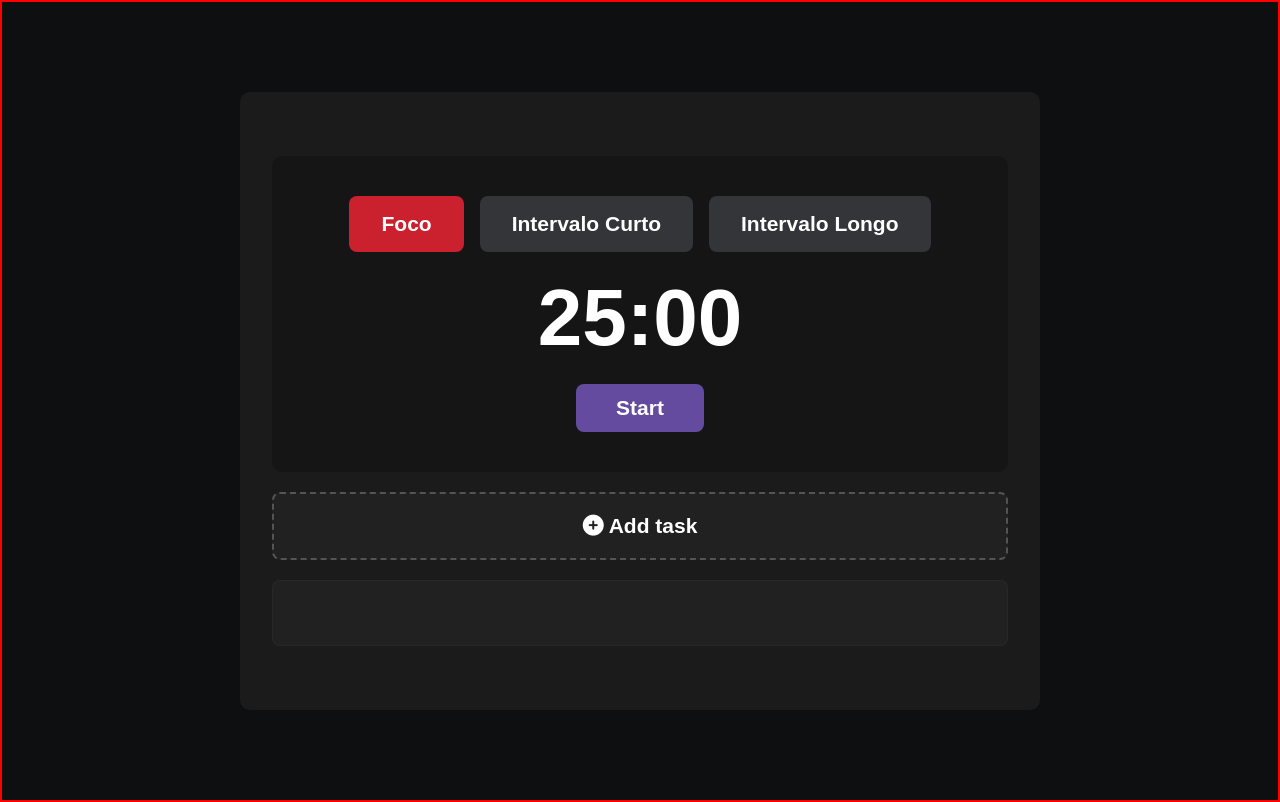
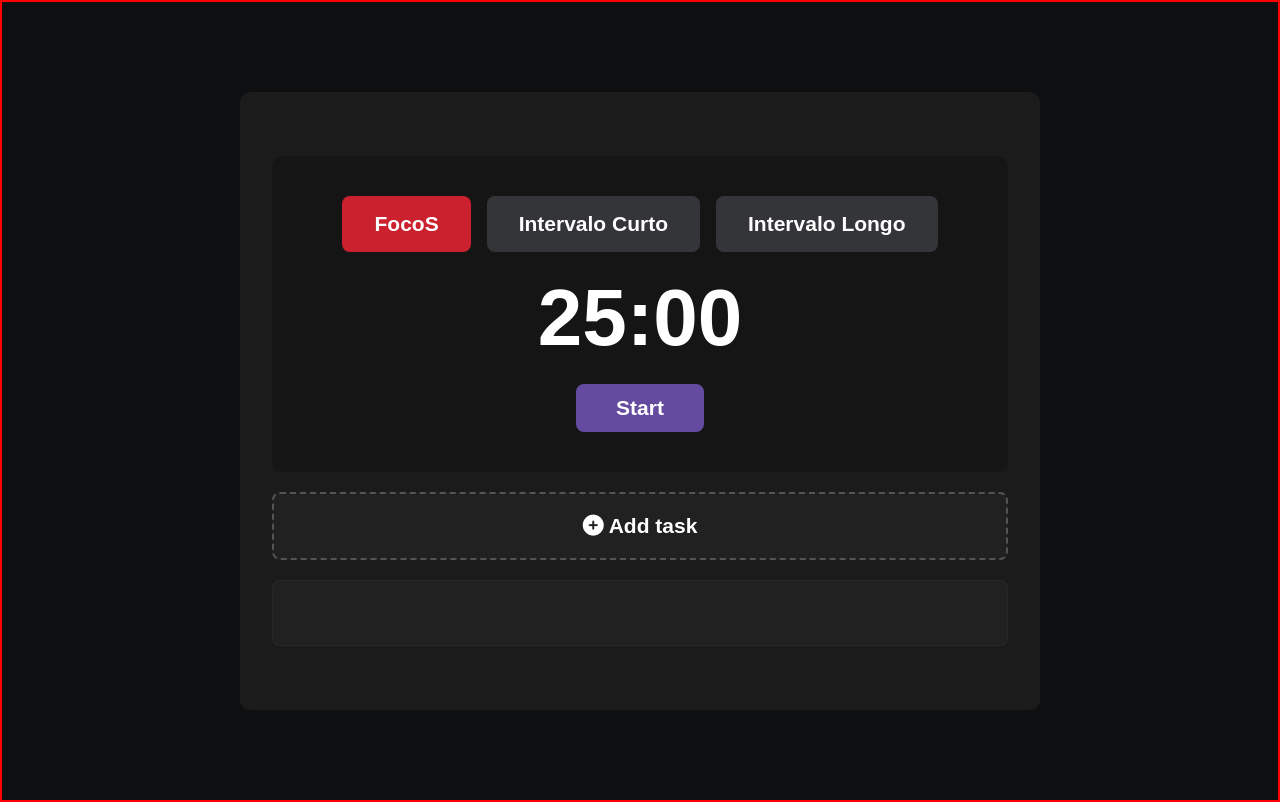
Before and after one commit to DaniloPnggg/pomodoro, a plain HTML site: page projeto-pratico/denovoTic/index.html in a window 1280 px wide. Drawn offline with Linux system fonts and the light colour scheme.

Commit message:
Alteração de título (teste)

```diff
--- a/projeto-pratico/denovoTic/index.html
+++ b/projeto-pratico/denovoTic/index.html
@@ -16,7 +16,7 @@
         <div class="container">
             <div class="fundo-container">
                 <div class="section-container">
-                    <button id="focus" class="btn btn-timer btn-focus">Foco</button>
+                    <button id="focus" class="btn btn-timer btn-focus">FocoS</button>
                     <button id="shortbreak" class="btn btn-shortbreak"> Intervalo Curto</button>
                     <button id="longbreak" class="btn btn-longbreak">Intervalo Longo</button>
                 </div>
```
